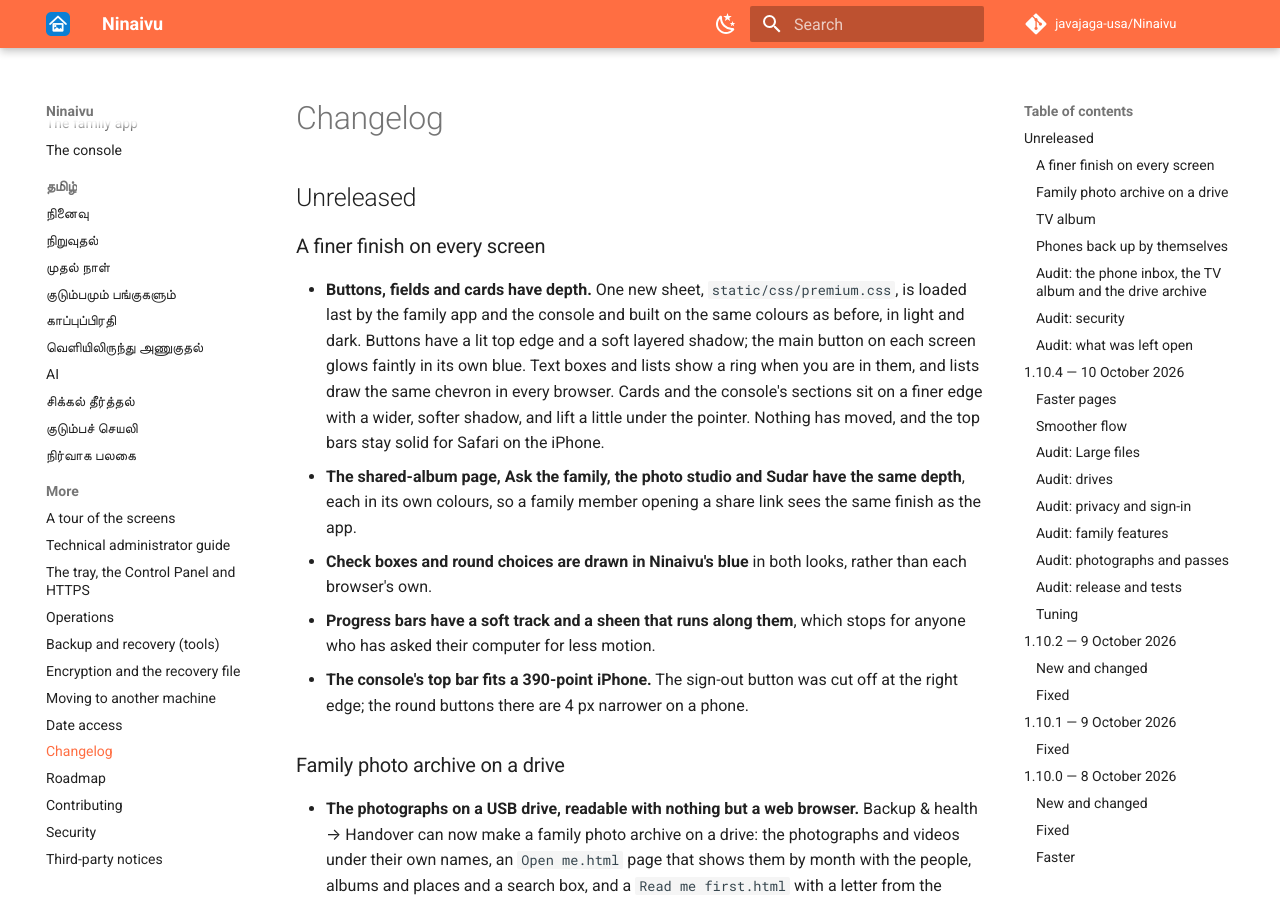
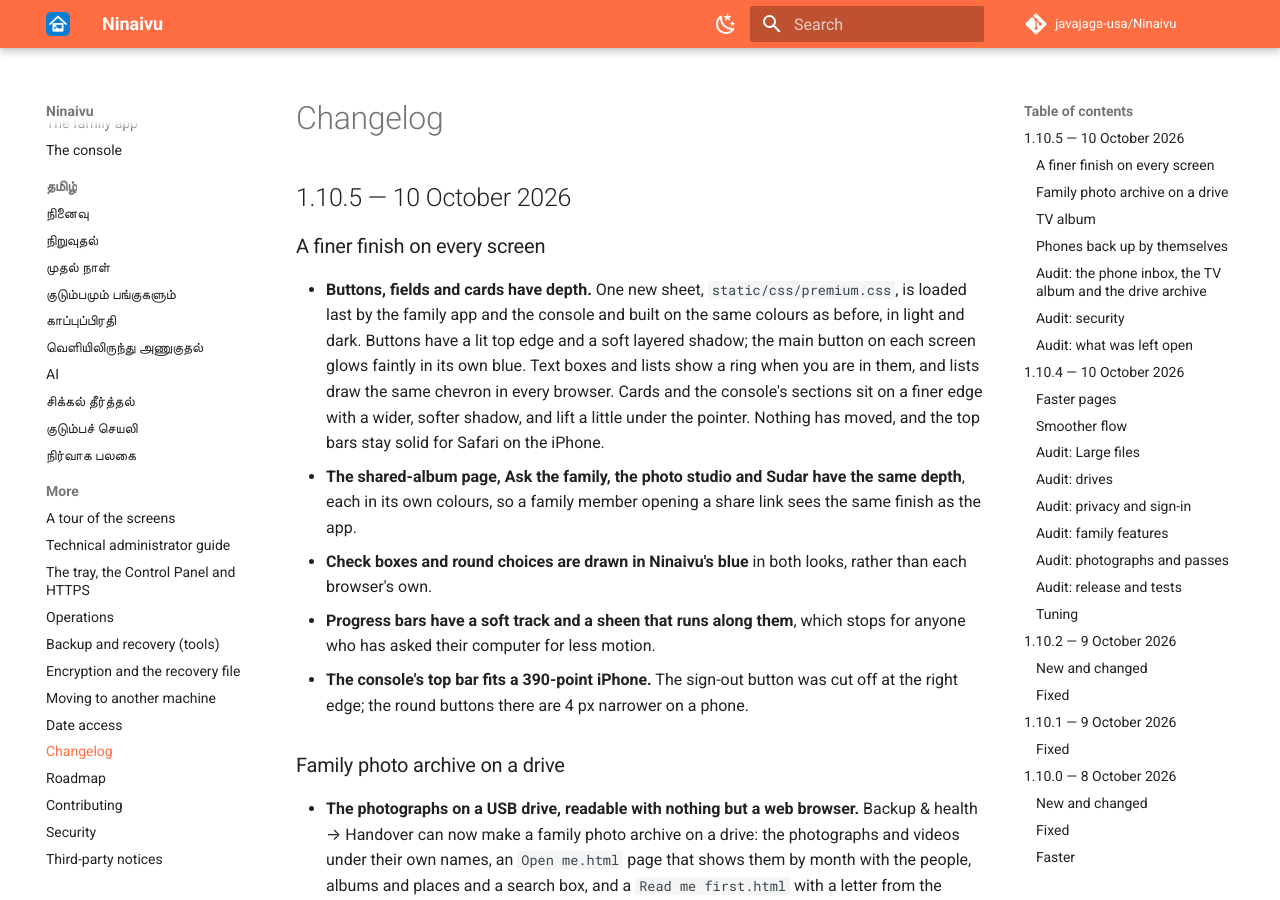
Before and after one commit to javajaga-usa/Ninaivu, an MkDocs documentation site: the page built from docs/CHANGELOG.md, in a window 1280 px wide and 900 px high. Built offline with MkDocs 1.6.1 and Material for MkDocs 9.7.7, drawn with Linux system fonts in a browser that asks for light colours; comment, search, counter and statistics services are not loaded.

Commit message:
Ninaivu 1.10.5
Co-Authored-By: Claude Opus 5.5 (1M context) <noreply@anthropic.com>
Claude-Session: https://claude.ai/code/session_01UVonf3LovihHxGAeMzkTaC

```diff
--- a/docs/CHANGELOG.md
+++ b/docs/CHANGELOG.md
@@ -1,6 +1,6 @@
 # Changelog
 
-## Unreleased
+## 1.10.5 — 10 October 2026
 
 ### A finer finish on every screen
 
--- a/ninaivu/__init__.py
+++ b/ninaivu/__init__.py
@@ -46,7 +46,7 @@ from flask import Flask, g, jsonify, request
 from .server.config import Config
 from . import extensions
 
-__version__ = "1.10.4"
+__version__ = "1.10.5"
 APP_NAME = "Ninaivu"
 TAGLINE = "Your family's media, at home."
 #: Who holds the copyright, shown in About and the console. The licence stays
```
Also changed, not shown: README.md (+1 -1 lines), docs/index.md (+1 -1 lines), 2 other files.
